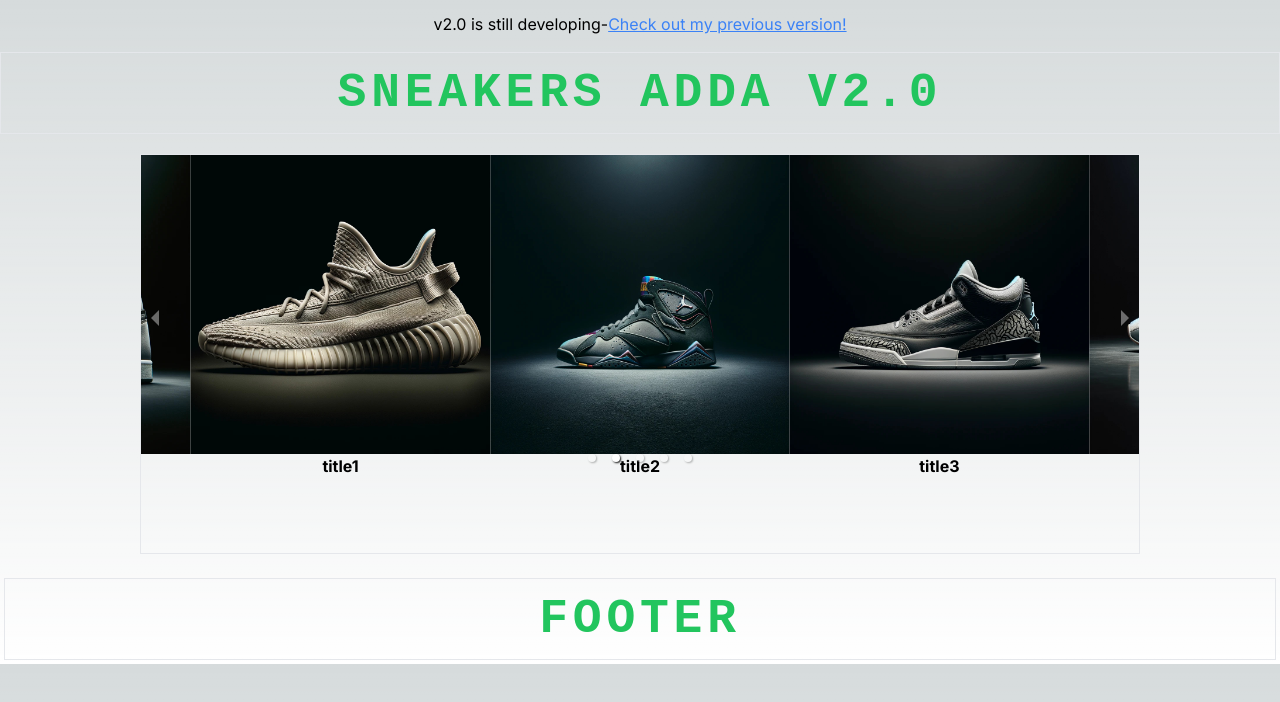
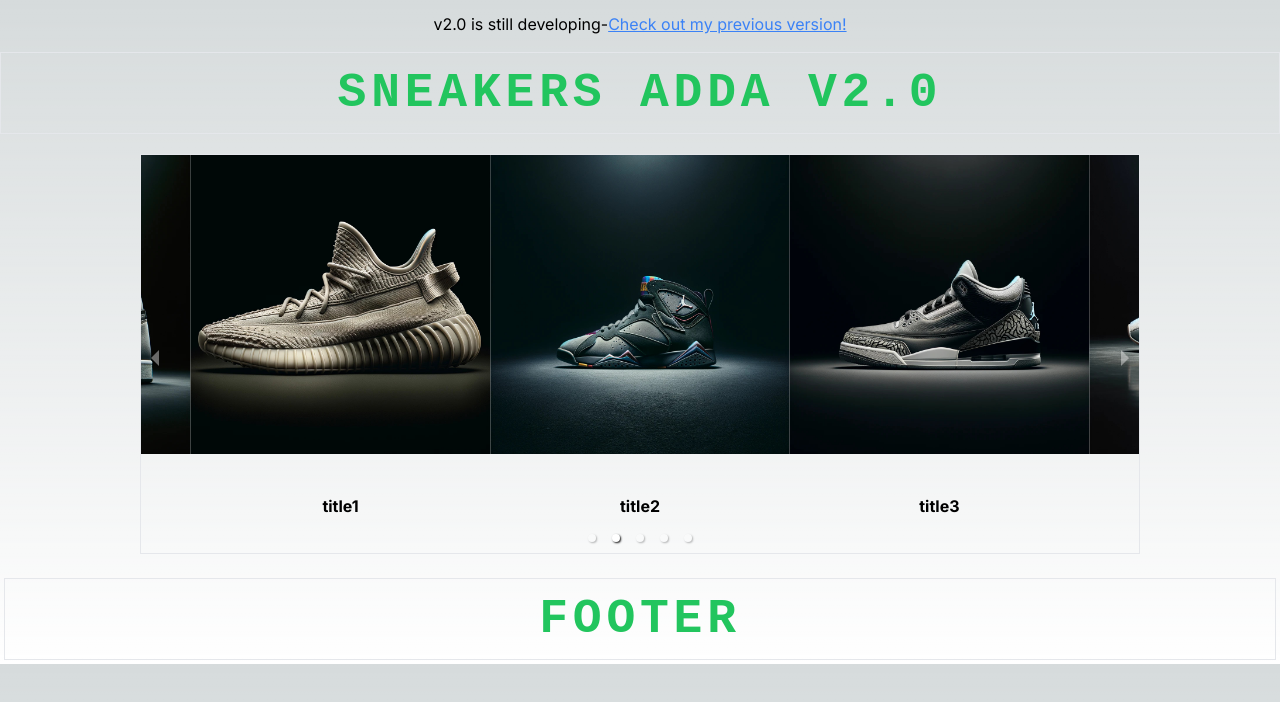
Before and after one commit to sriabhinay556/v2.0-sneakers-adda, a Next.js app: page / in a window 1280 px wide. Shown: the top 702 px of the page. Built offline with nearby package versions, Linux system fonts and the light colour scheme.

Commit message:
S-Commit

```diff
--- a/src/app/client_components/CarouselApp.js
+++ b/src/app/client_components/CarouselApp.js
@@ -21,17 +21,17 @@
           {images.map((item) => (
             <div key={item.alt} className="flex flex-col items-center justify-center">
               <Image src={item.src} alt={item.alt} width={500} height={300} layout="responsive" />
-              <p className="text-center font-bold">{item.alt}</p>
+              <p className="text-center font-bold py-10">{item.alt}</p>
             </div>
           ))}
         </Carousel>
       </div>
 
     {/* work on this below code; this code only works for small screens!  */}
-              <div className='md:hidden overflow-y-auto' style={{ maxHeight: '90vh' }}>
+              <div className='md:hidden' style={{ maxHeight: '90vh' }}>
           <div className="flex flex-col items-center justify-center space-y-4">
             {images.map((item) => (
-              <div key={item.alt} className="w-full flex flex-col items-center justify-center px-4">
+              <div key={item.alt} className=" flex flex-col items-center justify-center px-4">
                 <Image
                   src={item.src}
                   alt={item.alt}
--- a/src/app/page.js
+++ b/src/app/page.js
@@ -5,7 +5,7 @@
 
   return (
     <div className="flex justify-center items-center p-5">
-      <div className="flex justify-center border border-gray-200 w-full max-w-[1000px] h-[500px] md:w-[1000px] md:h-[530px] lg:h-[400px]">
+      <div className="flex justify-center border border-gray-200 w-full max-w-[1000px] h-[500px] md:w-[1000px] md:h-[530px] lg:h-[400px] md:block sm:hidden overflow-y-auto" >
         <div className="flex justify-center flex-col items-center w-full">
 
           {/* <Suspense fallback={<p>loading...</p>}>
```
